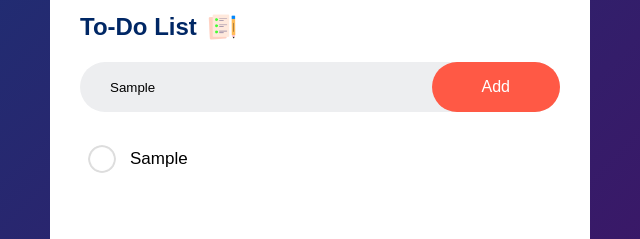
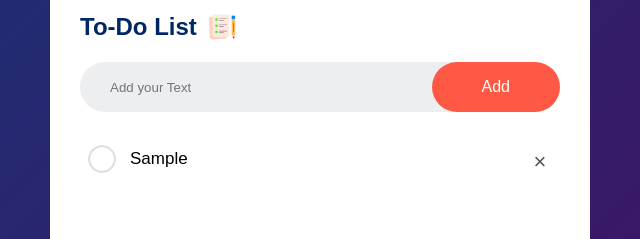
Before and after one commit to JNKarif/JS-To-Do-App, a plain HTML site: page index.html in a window 1280 px wide. Both pictures are taken after typing "Sample" into the empty fields and a click on the button "Add". Shown: the part 138-377 px from the top of the page, 320-960 px from the left. Drawn offline with Linux system fonts and the light colour scheme.

Commit message:
cross element added

```diff
--- a/app.js
+++ b/app.js
@@ -5,8 +5,17 @@ function addTask() {
   if (inputBox.value === "") {
     alert("Please add a task!");
   } else {
+    /**create new li inside ul by js:
+    step 1: createElement li ,\
+    step 2: insert text from inputbox into li
+    stet 3: now append all of this new li to ul by listContainer id */
     let list = document.createElement("li");
     list.innerHTML = inputBox.value;
     listContainer.appendChild(list);
+    // Adding a cross icon
+    let cross = document.createElement("cross");
+    cross.innerHTML = "\u00d7"; //for cross icon code: \u00d7
+    list.appendChild(cross);
   }
+  inputBox.value = ""; //to empty the input box after adding task
 }
--- a/styles.css
+++ b/styles.css
@@ -89,9 +89,23 @@ ul li.checked {
   text-decoration: line-through; /*!important: To cross/cut the text visually*/
 }
 
-ul li.checked {
-}
-
 ul li.checked::before {
   background-image: url(images/checked.png);
 }
+
+ul li cross {
+  position: absolute;
+  right: 0;
+  top: 5px;
+  width: 40px;
+  height: 40px;
+  font-size: 22px;
+  color: #555;
+  line-height: 40px;
+  text-align: center;
+  border-radius: 50%;
+}
+
+ul li cross:hover {
+  background: #edeef0;
+}
```
